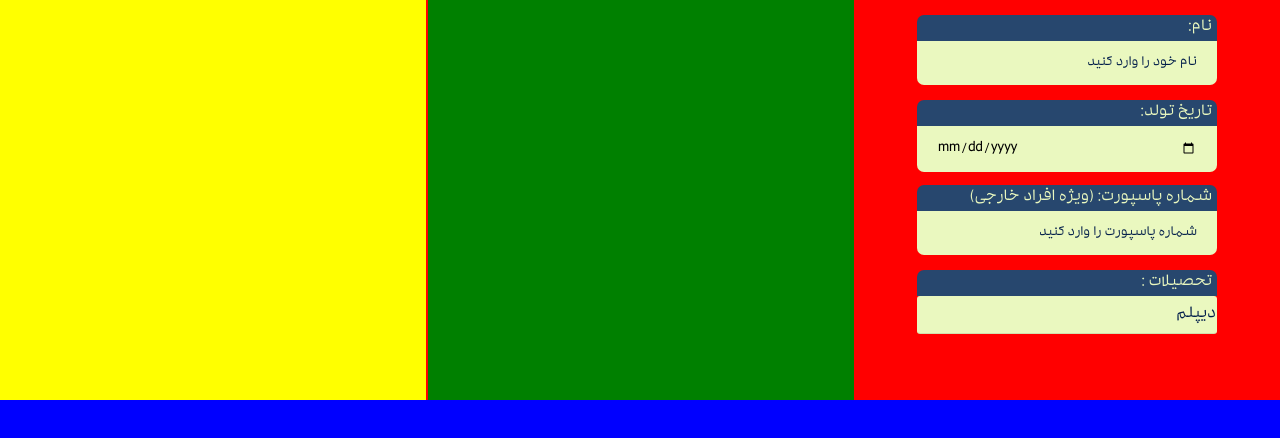
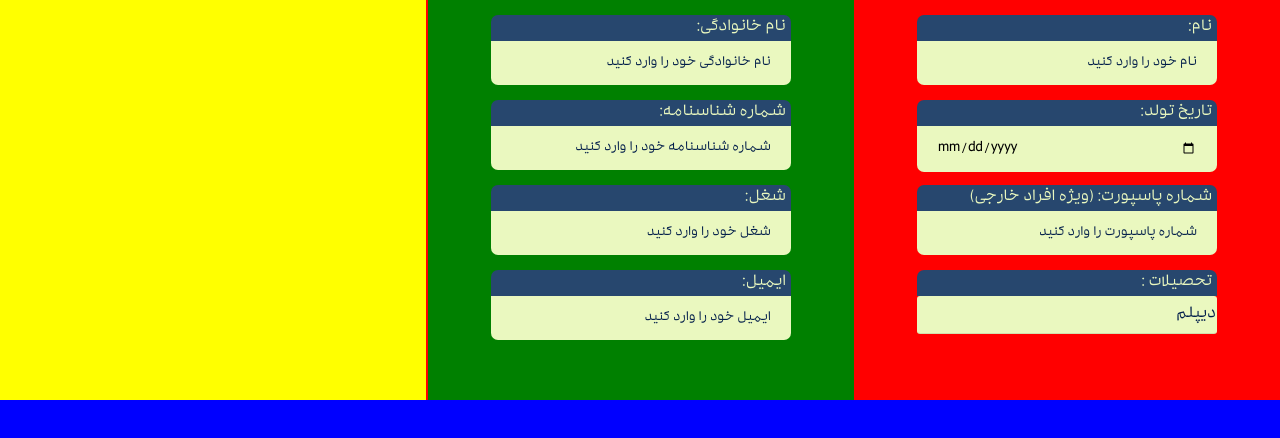
Before and after one commit to masoudharooni/HTML-CSS-Template, a plain HTML site: page register.html in a window 1280 px wide. Drawn offline with Linux system fonts and the light colour scheme.

Commit message:
Done center side of register page

```diff
--- a/register.html
+++ b/register.html
@@ -37,11 +37,11 @@
                     <input id="passport_number" class="input" type="text" placeholder="شماره پاسپورت را وارد کنید">
                 </div>
                 <div class="input-container">
-                    <label for="passport_number">
+                    <label for="education">
                         <span>تحصیلات :</span>
                     </label>
                     <div class="custom-select">
-                        <select class="input">
+                        <select id="education" class="input">
                             <option value="1">دیپلم</option>
                             <option value="2">کاردانی</option>
                             <option value="2">کارشناسی</option>
@@ -51,7 +51,37 @@
                     </div>
                 </div>
             </div>
-            <div class="center-side"></div>
+            <div class="center-side">
+
+                <div class="input-container">
+                    <label for="family_name">
+                        <span> نام خانوادگی: </span>
+                    </label>
+                    <input id="family_name" class="input" type="text" placeholder="نام خانوادگی خود را وارد کنید">
+                </div>
+
+                <div class="input-container">
+                    <label for="id_number">
+                        <span> شماره شناسنامه: </span>
+                    </label>
+                    <input id="id_number" class="input" type="text" placeholder="شماره شناسنامه خود را وارد کنید">
+                </div>
+
+                <div class="input-container">
+                    <label for="job">
+                        <span> شغل: </span>
+                    </label>
+                    <input id="job" class="input" type="text" placeholder="شغل خود را وارد کنید">
+                </div>
+
+                <div class="input-container">
+                    <label for="email">
+                        <span> ایمیل: </span>
+                    </label>
+                    <input id="email" class="input" type="email" placeholder="ایمیل خود را وارد کنید">
+                </div>
+
+            </div>
             <div class="left-side"></div>
         </div>
         <div class="legal"></div>
```
